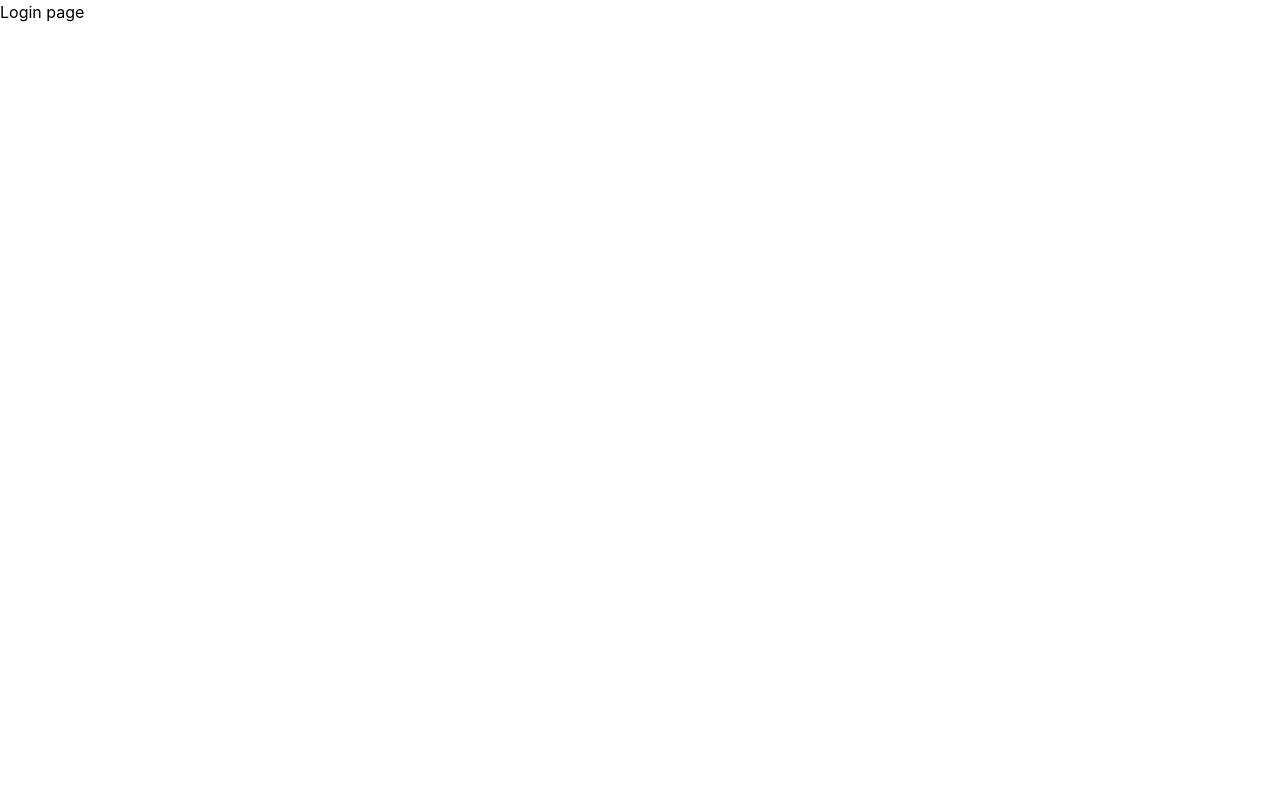
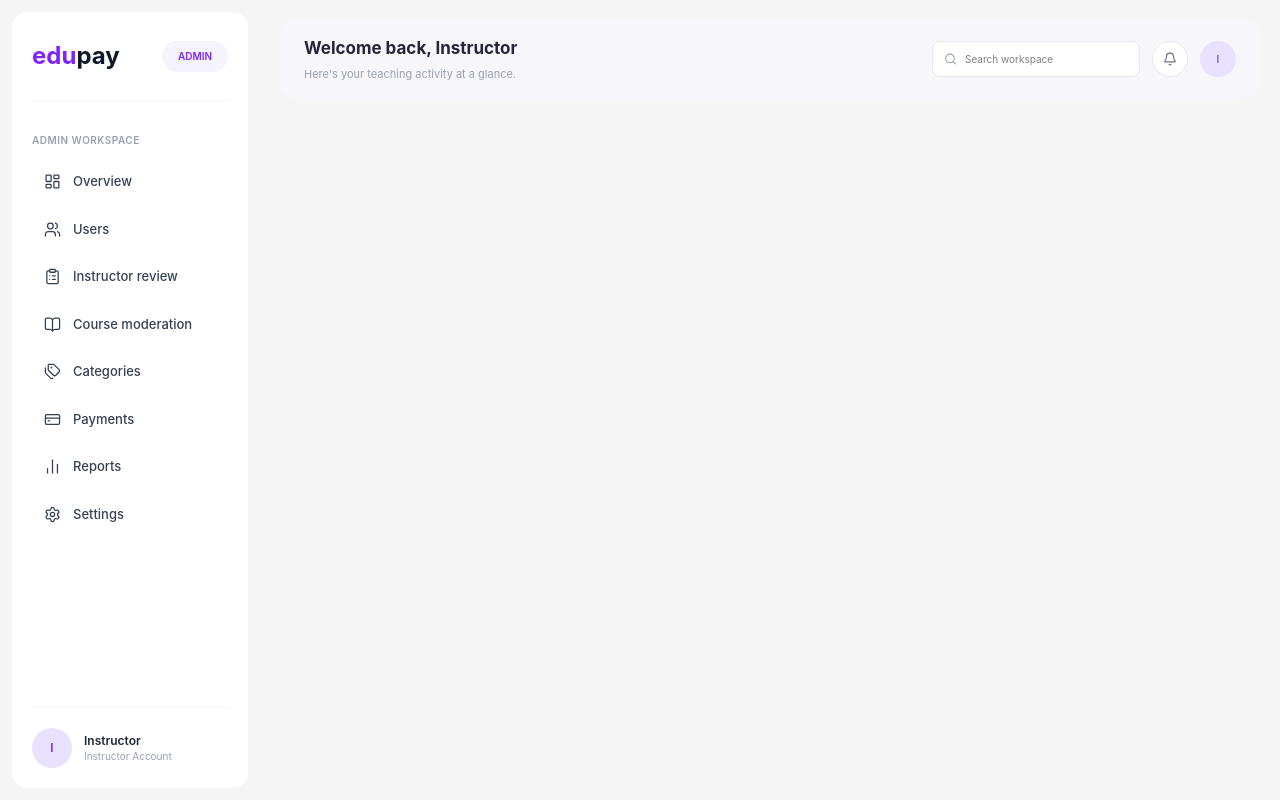
Before and after one commit to vishalbridgefix-cmyk/Edupay, a React app in the folder Frontend/: page /admin in a window 1280 px wide. Before the commit this address led to /. Built offline with nearby package versions, Linux system fonts and the light colour scheme; the HTML template or start-up script is replaced by a standard one.

Commit message:
Layout_for_Instructor_And_Admin

```diff
--- a/Frontend/package.json
+++ b/Frontend/package.json
@@ -12,6 +12,7 @@
   "dependencies": {
     "@reduxjs/toolkit": "^2.14.0",
     "@tailwindcss/vite": "^4.3.5",
+    "lucide-react": "^1.74.0",
     "react": "^19.2.0",
     "react-dom": "^19.2.0",
     "react-redux": "^9.3.1",
--- /dev/null
+++ b/Frontend/src/component/Navbar.jsx
@@ -0,0 +1,72 @@
+
+import { useState } from "react";
+import { Search, Bell } from "lucide-react";
+
+function Navbar({ user, onSearch, onNotificationClick }) {
+  const [search, setSearch] = useState("");
+
+  const name = user?.name || "Instructor";
+
+  const initials = name
+    .split(" ")
+    .filter(Boolean)
+    .map((word) => word.charAt(0))
+    .join("")
+    .slice(0, 2)
+    .toUpperCase();
+
+  const handleSearch = (e) => {
+    const value = e.target.value;
+    setSearch(value);
+    onSearch?.(value);
+  };
+
+  return (
+    <header className="w-full min-h-18 bg-[#f7f7fb] px-3 sm:px-4 md:px-6 py-3 sm:py-4 rounded-2xl flex flex-col sm:flex-row items-start sm:items-center justify-between gap-4">
+
+      <div>
+        <h2 className="text-sm sm:text-base md:text-[17px] font-bold text-[#24243b]">
+          Welcome back, {name}
+        </h2>
+
+        <p className="text-[10px] sm:text-[11px] text-gray-400 mt-1">
+          Here's your teaching activity at a glance.
+        </p>
+      </div>
+
+      <div className="w-full sm:w-auto flex items-center gap-2 sm:gap-3">
+
+        <div className="relative flex-1 sm:flex-none">
+          <Search
+            size={13}
+            className="absolute left-3 top-1/2 -translate-y-1/2 text-gray-400"
+          />
+
+          <input
+            type="text"
+            value={search}
+            onChange={handleSearch}
+            placeholder="Search workspace"
+            className="w-full sm:w-40 md:w-52 h-9 bg-white border border-gray-200 rounded-lg pl-8 pr-3 text-[10px] outline-none focus:border-purple-300"
+          />
+        </div>
+
+        <button
+          type="button"
+          onClick={onNotificationClick}
+          aria-label="Notifications"
+          className="w-9 h-9 shrink-0 bg-white border border-gray-200 rounded-full flex items-center justify-center text-gray-500 hover:bg-gray-50"
+        >
+          <Bell size={14} />
+        </button>
+
+        <div className="w-9 h-9 shrink-0 rounded-full bg-[#e8e1ff] text-[#7556e8] flex items-center justify-center text-[10px] font-semibold">
+          {initials}
+        </div>
+
+      </div>
+    </header>
+  );
+}
+
+export default Navbar;
--- /dev/null
+++ b/Frontend/src/component/Sidebar.jsx
@@ -0,0 +1,82 @@
+
+import { NavLink } from "react-router-dom";
+
+function Sidebar({ navigation, user }) {
+  const name = user?.name || "Instructor";
+
+  const initials = name
+    .split(" ")
+    .filter(Boolean)
+    .map((word) => word[0])
+    .join("")
+    .slice(0, 2)
+    .toUpperCase();
+
+  return (
+    <aside className="w-16 sm:w-56 lg:w-65 min-h-screen bg-[#f5f5f5] p-1.5 sm:p-3 shrink-0 transition-all">
+      <div className="min-h-[calc(100vh-12px)] sm:min-h-[calc(100vh-24px)] bg-white rounded-xl sm:rounded-2xl flex flex-col px-2 sm:px-5">
+
+        <div className="flex flex-col sm:flex-row items-center justify-between gap-2 py-5 sm:py-7 border-b border-gray-100">
+          <h1 className="text-lg sm:text-2xl font-bold">
+            <span className="text-violet-600">edu</span>
+            <span className="text-gray-900">pay</span>
+          </h1>
+
+          <span className="hidden sm:block text-[10px] font-semibold text-violet-600 bg-violet-50 rounded-full px-4 py-2">
+            {navigation.roleLabel}
+          </span>
+        </div>
+
+        <div className="pt-8 pb-3 hidden sm:block">
+          <p className="text-[10px] font-semibold tracking-wider text-gray-400">
+            {navigation.sectionLabel}
+          </p>
+        </div>
+
+        <nav className="flex-1 space-y-1 pt-5 sm:pt-0">
+          {navigation.menu.map((item) => {
+            const Icon = item.icon;
+
+            return (
+              <NavLink
+                key={item.path}
+                to={item.path}
+                title={item.label}
+                className={({ isActive }) =>
+                  `flex items-center justify-center sm:justify-start gap-3 px-2 sm:px-3 py-3 rounded-xl text-[13px] font-medium transition ${
+                    isActive
+                      ? "bg-[#f0edff] text-[#7556e8]"
+                      : "text-gray-700 hover:bg-gray-50"
+                  }`
+                }
+              >
+                <Icon size={17} strokeWidth={1.8} />
+                <span className="hidden sm:inline">{item.label}</span>
+              </NavLink>
+            );
+          })}
+        </nav>
+
+        <div className="border-t border-gray-100 py-5">
+          <div className="flex items-center justify-center sm:justify-start gap-3">
+            <div className="w-9 h-9 sm:w-10 sm:h-10 shrink-0 rounded-full bg-[#e9e2ff] text-violet-600 flex items-center justify-center text-xs font-semibold">
+              {initials}
+            </div>
+
+            <div className="min-w-0 hidden sm:block">
+              <p className="text-xs font-semibold text-gray-800 truncate">
+                {name}
+              </p>
+              <p className="text-[10px] text-gray-400 truncate">
+                {user?.email || "Instructor Account"}
+              </p>
+            </div>
+          </div>
+        </div>
+
+      </div>
+    </aside>
+  );
+}
+
+export default Sidebar;
--- /dev/null
+++ b/Frontend/src/layout/AdminLayout.jsx
@@ -0,0 +1,48 @@
+import { Outlet } from "react-router-dom";
+import {
+  LayoutDashboard,
+  Users,
+  ClipboardList,
+  BookOpen,
+  Tags,
+  CreditCard,
+  ChartNoAxesColumn,
+  Settings,
+} from "lucide-react";
+
+import Sidebar from "../component/Sidebar";
+import Navbar from "../component/Navbar";
+
+const adminNavigation = {
+  roleLabel: "ADMIN",
+  sectionLabel: "ADMIN WORKSPACE",
+
+  menu: [
+    { label: "Overview", path: "/admin/overview", icon: LayoutDashboard },
+    { label: "Users", path: "/admin/users", icon: Users },
+    { label: "Instructor review", path: "/admin/instructor-review", icon: ClipboardList },
+    { label: "Course moderation", path: "/admin/course-moderation", icon: BookOpen },
+    { label: "Categories", path: "/admin/categories", icon: Tags },
+    { label: "Payments", path: "/admin/payments", icon: CreditCard },
+    { label: "Reports", path: "/admin/reports", icon: ChartNoAxesColumn },
+    { label: "Settings", path: "/admin/settings", icon: Settings },
+  ],
+};
+
+function AdminLayout({ user }) {
+  return (
+    <div className="flex min-h-screen w-full bg-[#f5f5f5]">
+      <Sidebar navigation={adminNavigation} user={user} />
+
+      <div className="flex-1 min-w-0 p-3 sm:p-5">
+        <Navbar user={user} />
+
+        <main className="mt-5">
+          <Outlet />
+        </main>
+      </div>
+    </div>
+  );
+}
+
+export default AdminLayout;
--- /dev/null
+++ b/Frontend/src/layout/InstructorLayout.jsx
@@ -0,0 +1,61 @@
+
+import { Outlet } from "react-router-dom";
+import {
+  LayoutDashboard,
+  BookOpen,
+  PenTool,
+  Book,
+  Users,
+  ClipboardCheck,
+  DollarSign,
+  Mail,
+  Settings,
+} from "lucide-react";
+
+import Sidebar from "../component/Sidebar";
+import Navbar from "../component/Navbar";
+
+const instructorNavigation = {
+  roleLabel: "TEACH",
+  sectionLabel: "INSTRUCTOR WORKSPACE",
+
+  menu: [
+    { label: "Dashboard", path: "/instructor/dashboard", icon: LayoutDashboard },
+    { label: "My courses", path: "/instructor/my-courses", icon: BookOpen },
+    { label: "Course builder", path: "/instructor/course-builder", icon: PenTool },
+    { label: "Curriculum", path: "/instructor/curriculum", icon: Book },
+    { label: "Learners", path: "/instructor/learners", icon: Users },
+    { label: "Assignments", path: "/instructor/assignments", icon: ClipboardCheck },
+    { label: "Earnings", path: "/instructor/earnings", icon: DollarSign },
+    { label: "Messages", path: "/instructor/messages", icon: Mail },
+    { label: "Settings", path: "/instructor/settings", icon: Settings },
+  ],
+};
+
+function InstructorLayout({ user }) {
+  return (
+    <div className="flex min-h-screen w-full bg-[#f5f5f5]">
+
+      <Sidebar
+        navigation={instructorNavigation}
+        user={user}
+      />
+
+      <div className="flex-1 min-w-0 p-2 sm:p-3 md:p-5">
+
+        <Navbar
+          user={user}
+          onSearch={(value) => console.log(value)}
+          onNotificationClick={() => console.log("Notifications clicked")}
+        />
+
+        <main className="mt-3 sm:mt-4 md:mt-5 w-full min-w-0 overflow-x-auto">
+          <Outlet />
+        </main>
+
+      </div>
+    </div>
+  );
+}
+
+export default InstructorLayout;
--- a/Frontend/src/routes/appRoute.jsx
+++ b/Frontend/src/routes/appRoute.jsx
@@ -1,7 +1,9 @@
 import { useRoutes,Navigate } from "react-router-dom";
 import MainLayout from "../layout/mainLayout";
+import InstructorLayout from "../layout/InstructorLayout";
+import AdminLayout from "../layout/AdminLayout";
 function AppRoutes() {
-  const isAuthenticate ='learner'
+  const isAuthenticate ='admin'
   console.log("set is"
     ,isAuthenticate
   )
@@ -11,7 +13,7 @@ function AppRoutes() {
       element: <h1>Login page </h1>,
     },
   {
-    path:"/learner/",
+    path:"/learner",
     element:isAuthenticate === 'learner' ?<MainLayout/>:<Navigate to ="/"/>,
     children : [{
       index:true,
@@ -21,15 +23,15 @@ function AppRoutes() {
 
   },
   {
-    path:"instuctor",
-    element:isAuthenticate==='instructor'?<MainLayout/>:<Navigate to ="/"/>,
+    path:"/instuctor",
+    element:isAuthenticate==='instructor'?<InstructorLayout/>:<Navigate to ="/"/>,
     children:[{
       path:"dashboard",
       element : <h1>dashboard page</h1>
     }]
   },
   {
-    path :"admin",
+    path :"/admin",
     element: isAuthenticate ==="admin"?<AdminLayout/>:<Navigate to ="/"/>,
     children:[{
       path :"dashboard",
```
Also changed, not shown: 1 other file (tests, documents, lock files or other folders).
